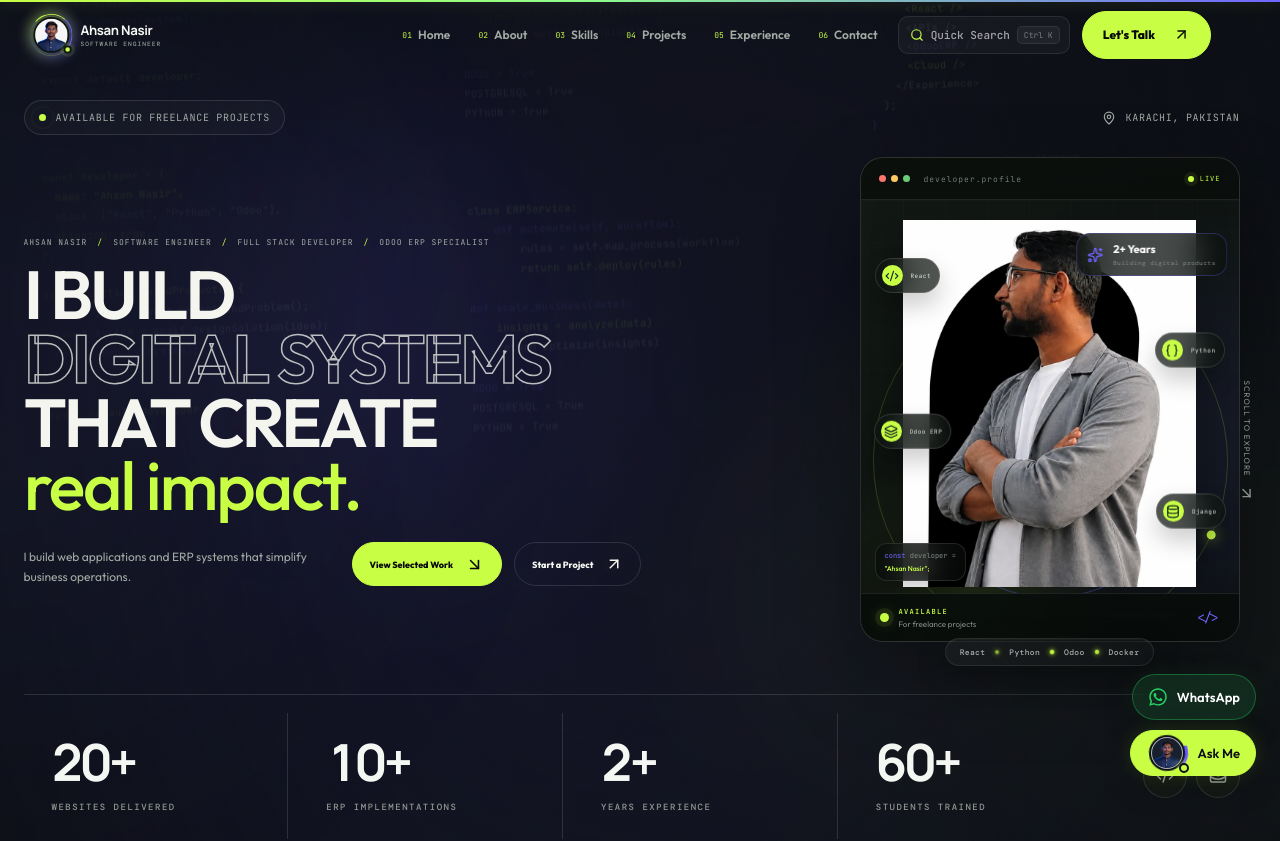
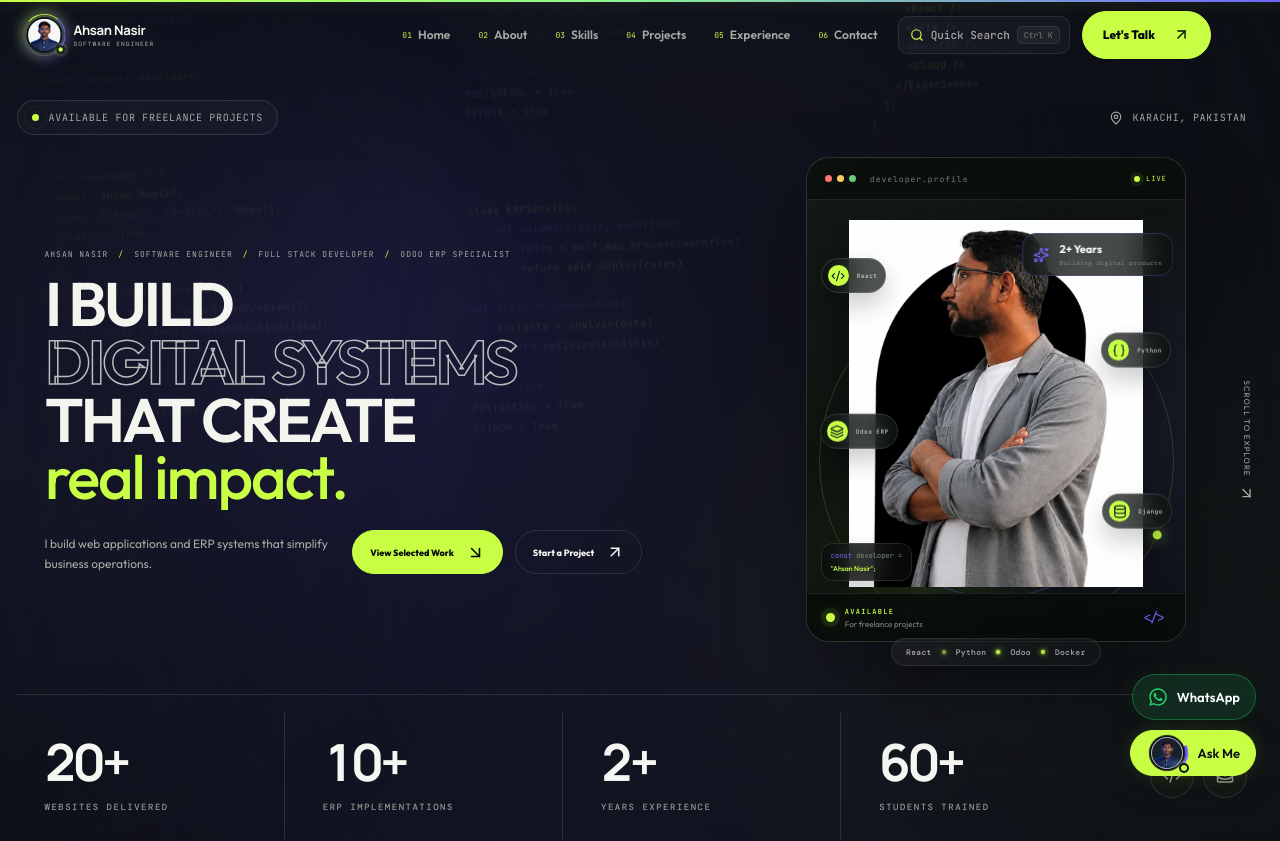
Before and after one commit to AhsanUddin200/ahsanuddin-portfolio-2026, a React (Vite) app: page / in a window 1280 px wide. Shown: the top 841 px of the page. Built offline with nearby package versions, Linux system fonts and the light colour scheme; a web font is replaced by a local one.

Commit message:
Add screen

```diff
--- a/src/portfolio-polish.css
+++ b/src/portfolio-polish.css
@@ -2958,155 +2958,3 @@ html[data-theme="light"]
     transition: none !important;
   }
 }
-/* =========================================================
-   CROSS-LAPTOP DESKTOP NORMALIZATION
-   Keeps the desktop composition visually consistent at 100%
-   browser zoom across common 1366 / 1440 / 1536 / 1920px
-   displays. Mobile/tablet rules above remain unchanged.
-========================================================= */
-
-@media (min-width: 1280px) {
-  /* Use one centered desktop canvas instead of scaling the
-     whole hero continuously with viewport width. */
-  .navbar-container,
-  .hero-container {
-    width: min(1230px, calc(100% - 64px)) !important;
-    max-width: 1230px !important;
-    margin-left: auto !important;
-    margin-right: auto !important;
-  }
-
-  /* Remove earlier manual edge nudges so both columns are
-     positioned by the same centered container. */
-  .hero-left-content {
-    left: 0 !important;
-  }
-
-  .hero-portrait-stack {
-    right: 0 !important;
-    width: 380px !important;
-    max-width: 380px !important;
-    justify-self: end !important;
-  }
-
-  .hero-section {
-    padding: 100px 0 42px !important;
-  }
-
-  .availability-row {
-    margin-bottom: 22px !important;
-  }
-
-  .hero-main-layout {
-    grid-template-columns: minmax(0, 1fr) 380px !important;
-    gap: 52px !important;
-    align-items: center !important;
-  }
-
-  /* Fixed desktop type scale: 1366px and 1920px no longer
-     receive very different heading sizes from vw units. */
-  .hero-heading {
-    font-size: 68px !important;
-    line-height: 0.94 !important;
-    letter-spacing: -3px !important;
-  }
-
-  .hero-serif-line {
-    letter-spacing: -2px !important;
-  }
-
-  .hero-eyebrow {
-    margin-bottom: 16px !important;
-    font-size: 8px !important;
-  }
-
-  .hero-bottom-content {
-    margin-top: 24px !important;
-    gap: 24px !important;
-  }
-
-  .hero-description {
-    max-width: 410px !important;
-    font-size: 12px !important;
-    line-height: 1.65 !important;
-  }
-
-  .hero-primary-button,
-  .hero-secondary-button {
-    min-height: 44px !important;
-    padding: 0 17px !important;
-    gap: 12px !important;
-    font-size: 9px !important;
-  }
-
-  .hero-portrait {
-    width: 380px !important;
-    max-width: 380px !important;
-    min-width: 380px !important;
-    min-height: 485px !important;
-    border-radius: 23px !important;
-  }
-
-  .portrait-image-wrapper {
-    top: 62px !important;
-    right: 22px !important;
-    bottom: 54px !important;
-    left: 22px !important;
-  }
-
-  .hero-portrait-image {
-    max-width: 90% !important;
-    max-height: 100% !important;
-  }
-
-  .hero-information-bar {
-    margin-top: 28px !important;
-    padding-top: 18px !important;
-  }
-}
-
-/* Smaller desktop / large laptop widths. This prevents the
-   fixed 1280+ desktop composition from overflowing while
-   keeping proportions stable. */
-@media (min-width: 1100px) and (max-width: 1279px) {
-  .navbar-container,
-  .hero-container {
-    width: calc(100% - 48px) !important;
-    max-width: 1180px !important;
-    margin-left: auto !important;
-    margin-right: auto !important;
-  }
-
-  .hero-left-content {
-    left: 0 !important;
-  }
-
-  .hero-portrait-stack {
-    right: 0 !important;
-    width: 340px !important;
-    max-width: 340px !important;
-    justify-self: end !important;
-  }
-
-  .hero-main-layout {
-    grid-template-columns: minmax(0, 1fr) 340px !important;
-    gap: 34px !important;
-  }
-
-  .hero-heading {
-    font-size: 58px !important;
-    line-height: 0.94 !important;
-    letter-spacing: -2.6px !important;
-  }
-
-  .hero-portrait {
-    width: 340px !important;
-    max-width: 340px !important;
-    min-width: 340px !important;
-    min-height: 455px !important;
-  }
-
-  .hero-description {
-    max-width: 380px !important;
-  }
-}
```
